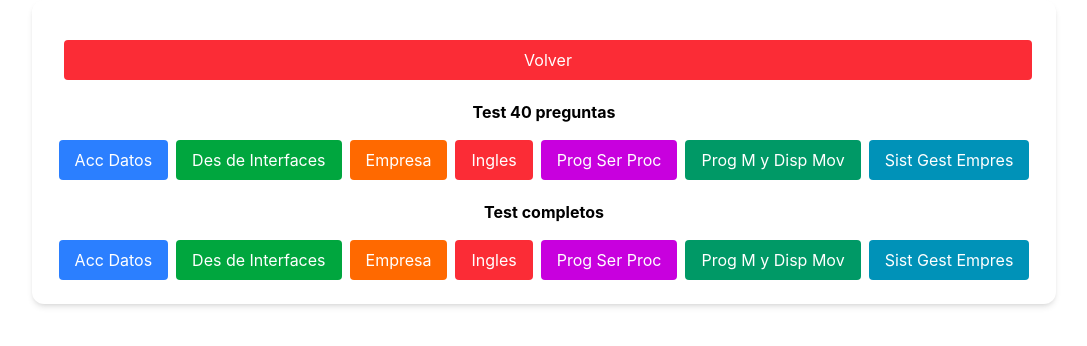
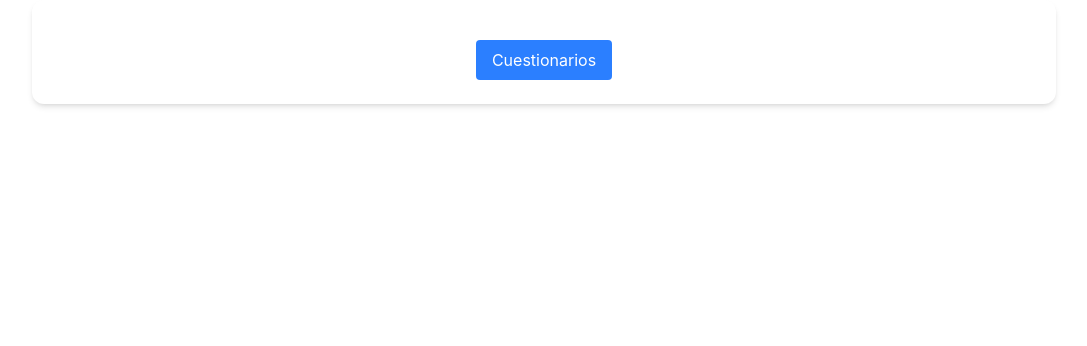
Before and after one commit to NeutroxX99/Simulacros, a React (Vite) app: page / in a window 1280 px wide. Shown: the top 346 px of the page, without its empty margins (96-1183 px from the left). Built offline with nearby package versions, Linux system fonts and the light colour scheme.

Commit message:
Actualización de archivos

```diff
--- a/src/App.jsx
+++ b/src/App.jsx
@@ -6,8 +6,6 @@ import { SpeedInsights } from '@vercel/speed-insights/react';
 const shuffleArray = (array) => array.sort(() => Math.random() - 0.5);
 
 const Quiz = () => {
-  // Estados para preguntas y control del quiz
-  const [failedQuestions, setFailedQuestions] = useState([]);
   const [category, setCategory] = useState(null);
   const [questions, setQuestions] = useState([]);
   const [currentQuestion, setCurrentQuestion] = useState(0);
@@ -18,13 +16,8 @@ const Quiz = () => {
   const [nota, setNota] = useState(0);
   const [answered, setAnswered] = useState(false);
   const [feedback, setFeedback] = useState(null);
+  const [selectedOption, setSelectedOption] = useState(null);
 
-  // Estados para los contadores de preguntas
-  const [totalQuestionsCount, setTotalQuestionsCount] = useState(null);
-  const [selectedQuestionsCount, setSelectedQuestionsCount] = useState(null);
-  const [failedQuestionsCount, setFailedQuestionsCount] = useState(null);
-
-  // Calcular la nota según las preguntas contestadas.
   useEffect(() => {
     if (questions.length > 0) {
       setNota((score / questions.length) * 10);
@@ -33,17 +26,14 @@ const Quiz = () => {
     }
   }, [score, questions]);
 
-  // Iniciar el quiz de 40 preguntas
-  const startQuiz = (selectedCategory, customQuestions = null) => {
-    const allQuestions = customQuestions || quizCategories[selectedCategory];
+  const startQuiz = () => {
+    const selectedCategory = "cuestionarios";
+    const allQuestions = quizCategories[selectedCategory];
     const shuffledAll = shuffleArray([...allQuestions]);
     const finalQuestions = shuffledAll.slice(0, 40);
 
     setCategory(selectedCategory);
     setQuestions(finalQuestions);
-    setSelectedQuestionsCount(40); // Guardamos 40
-    setTotalQuestionsCount(null); // Reiniciamos totalQuestionsCount
-    setFailedQuestions([]);
     setCurrentQuestion(0);
     setScore(0);
     setShowScore(false);
@@ -53,242 +43,39 @@ const Quiz = () => {
     setAnswered(false);
   };
 
-  // Iniciar el quiz completo
-  const startQuizComplet = (selectedCategory, customQuestions = null) => {
-    const allQuestions = customQuestions || quizCategories[selectedCategory];
-    const shuffledAll = shuffleArray([...allQuestions]);
-    const finalQuestions = shuffledAll.slice(0, allQuestions.length);
-
-    setCategory(selectedCategory);
-    setQuestions(finalQuestions);
-    setTotalQuestionsCount(finalQuestions.length); // Guardamos el total
-    setSelectedQuestionsCount(null); // Reiniciamos selectedQuestionsCount
-    setFailedQuestions([]);
-    setCurrentQuestion(0);
-    setScore(0);
-    setShowScore(false);
-    setFeedback(null);
-    setShowNext(false);
-    setShuffledOptions(shuffleArray([...finalQuestions[0].options]));
-    setAnswered(false);
-  };
-
-  const [selectedOption, setSelectedOption] = useState(null); // Para almacenar la opción seleccionada
-
-  const handleAnswer = (option) => {
-    if (!answered) {
-      setSelectedOption(option); // Guardamos la opción seleccionada
-      if (option.correct) {
-        setScore((prev) => prev + 1);
-        setFeedback({ message: "¡Correcto!", correct: true });
-      } else {
-        const correctAnswer = questions[currentQuestion].options.find(
-          (opt) => opt.correct
-        ).text;
-        setFeedback({
-          message: `Respuesta correcta: ${correctAnswer}`,
-          correct: false,
-        });
-        setFailedQuestions((prev) => [...prev, questions[currentQuestion]]);
-      }
-      setShowNext(true);
-      setAnswered(true);
-    }
-  };
-
-  // Siguiente pregunta o mostrar resultados
-  const nextQuestion = () => {
-    const nextQuestionIndex = currentQuestion + 1;
-    if (nextQuestionIndex < questions.length) {
-      setCurrentQuestion(nextQuestionIndex);
-      setShuffledOptions(shuffleArray([...questions[nextQuestionIndex].options]));
-      setFeedback(null);
-      setShowNext(false);
-      setAnswered(false);
-    } else {
-      setShowScore(true);
-    }
-  };
-
-  // Reiniciar solo las preguntas falladas
-  const retryFailedQuestions = () => {
-    if (failedQuestions.length > 0) {
-      setFailedQuestionsCount(failedQuestions.length); // Guardamos el número de falladas
-      startQuiz(category, failedQuestions);
-    }
-  };
-
-  // Determinar el total a mostrar en la puntuación
-  const totalDisplay =
-    failedQuestionsCount ??
-    selectedQuestionsCount ??
-    totalQuestionsCount ??
-    questions.length;
-
   return (
     <div className="p-6 xl:max-w-[80%] max-w-[95%] mx-auto bg-white rounded-xl shadow-md space-y-4 text-center">
       <Analytics />
       <SpeedInsights />
-      {/* Menú de inicio */}
       {!category ? (
-        <div>
-          <div>
-
-            <a href="https://www.kodedev.tech/"><div className=" group-[link]: mt-4 ml-2 bg-red-500 text-white px-2 py-1 md:px-4 md:py-2 md:text-md rounded hover:bg-red-700 cursor-pointer">Volver</div></a>
-
-            <h2 className="mt-5 font-bold">Test 40 preguntas</h2>
-            <button
-              className="mt-4 bg-blue-500 text-white px-2 py-1 md:px-4 md:py-2 md:text-md rounded hover:bg-blue-700 cursor-pointer"
-              onClick={() => startQuiz("acceso_datos")}
-            >
-              Acc Datos
-            </button>
-            <button
-              className="mt-4 ml-2 bg-green-600 text-white px-2 py-1 md:px-4 md:py-2 md:text-md rounded hover:bg-green-800 cursor-pointer"
-              onClick={() => startQuiz("desarrollo_interfaces")}
-            >
-              Des de Interfaces
-            </button>
-            <button
-              className="mt-4 ml-2 bg-orange-500 text-white px-2 py-1 md:px-4 md:py-2 md:text-md rounded hover:bg-orange-700 cursor-pointer"
-              onClick={() => startQuiz("empresa")}
-            >
-              Empresa
-            </button>
-            <button
-              className="mt-4 ml-2 bg-red-500 text-white px-2 py-1 md:px-4 md:py-2 md:text-md rounded hover:bg-red-700 cursor-pointer"
-              onClick={() => startQuiz("ingles")}
-            >
-              Ingles
-            </button>
-            <button
-              className="mt-4 ml-2 bg-fuchsia-600 text-white px-2 py-1 md:px-4 md:py-2 md:text-md rounded hover:bg-fuchsia-800 cursor-pointer"
-              onClick={() => startQuiz("progr_serv_proces")}
-            >
-              Prog Ser Proc
-            </button>
-            <button
-              className="mt-4 ml-2 bg-emerald-600 text-white px-2 py-1 md:px-4 md:py-2 md:text-md rounded hover:bg-emerald-800 cursor-pointer"
-              onClick={() => startQuiz("progr_mult_dispos_moviles")}
-            >
-              Prog M y Disp Mov
-            </button>
-            <button
-              className="mt-4 ml-2 bg-cyan-600 text-white px-2 py-1 md:px-4 md:py-2 md:text-md rounded hover:bg-cyan-800 cursor-pointer"
-              onClick={() => startQuiz("sist_gest_empres")}
-            >
-              Sist Gest Empres
-            </button>
-          </div>
-          <div>
-            <h2 className="mt-5 font-bold">Test completos</h2>
-            <button
-              className="mt-4 bg-blue-500 text-white px-2 py-1 md:px-4 md:py-2 md:text-md rounded hover:bg-blue-700 cursor-pointer"
-              onClick={() => startQuizComplet("acceso_datos")}
-            >
-              Acc Datos
-            </button>
-            <button
-              className="mt-4 ml-2 bg-green-600 text-white px-2 py-1 md:px-4 md:py-2 md:text-md rounded hover:bg-green-800 cursor-pointer"
-              onClick={() => startQuizComplet("desarrollo_interfaces")}
-            >
-              Des de Interfaces
-            </button>
-            <button
-              className="mt-4 ml-2 bg-orange-500 text-white px-2 py-1 md:px-4 md:py-2 md:text-md rounded hover:bg-orange-700 cursor-pointer"
-              onClick={() => startQuizComplet("empresa")}
-            >
-              Empresa
-            </button>
-            <button
-              className="mt-4 ml-2 bg-red-500 text-white px-2 py-1 md:px-4 md:py-2 md:text-md rounded hover:bg-red-700 cursor-pointer"
-              onClick={() => startQuizComplet("ingles")}
-            >
-              Ingles
-            </button>
-            <button
-              className="mt-4 ml-2 bg-fuchsia-600 text-white px-2 py-1 md:px-4 md:py-2 md:text-md rounded hover:bg-fuchsia-800 cursor-pointer"
-              onClick={() => startQuizComplet("progr_serv_proces")}
-            >
-              Prog Ser Proc
-            </button>
-            <button
-              className="mt-4 ml-2 bg-emerald-600 text-white px-2 py-1 md:px-4 md:py-2  md:text-md rounded hover:bg-emerald-800 cursor-pointer"
-              onClick={() => startQuizComplet("progr_mult_dispos_moviles")}
-            >
-              Prog M y Disp Mov
-            </button>
-            <button
-              className="mt-4 ml-2 bg-cyan-600 text-white px-2 py-1 md:px-4 md:py-2  md:text-md rounded hover:bg-cyan-800 cursor-pointer"
-              onClick={() => startQuizComplet("sist_gest_empres")}
-            >
-              Sist Gest Empres
-            </button>
-          </div>
-        </div>
+        <button
+          className="mt-4 bg-blue-500 text-white px-4 py-2 rounded hover:bg-blue-700 cursor-pointer"
+          onClick={startQuiz}
+        >
+          Cuestionarios
+        </button>
       ) : showScore ? (
         <div>
-          <h2 className="text-xl font-bold text-green-600">
-            Tu puntuación: {score} / {totalDisplay}
-          </h2>
-          <h2 className="text-xl font-bold text-green-600">
-            Tu nota: {nota.toFixed(2)}
-          </h2>
-          <button
-            onClick={() => setCategory(null)}
-            className="mt-4 bg-blue-500 text-white px-4 py-2 rounded hover:bg-blue-700 cursor-pointer"
-          >
-            Volver al menú
-          </button>
-          {failedQuestions.length > 0 && (
-            <button
-              onClick={retryFailedQuestions}
-              className="mt-4 ml-2 bg-red-500 text-white px-4 py-2 rounded hover:bg-red-700 cursor-pointer"
-            >
-              Reintentar preguntas falladas
-            </button>
-          )}
+          <h2 className="text-xl font-bold text-green-600">Tu puntuación: {score} / {questions.length}</h2>
+          <h2 className="text-xl font-bold text-green-600">Tu nota: {nota.toFixed(2)}</h2>
         </div>
       ) : (
         <div>
-          <div className="mb-5 text-xs w-full text-left flex flex-col xl:pt-9">
-            <span className="text-gray-400 text-[70%]">{category}</span>
-            <div>
-              Pregunta nº: {currentQuestion + 1}
-              <div className="font-semibold">
-                Correctas: {score} / {totalDisplay}
-              </div>
-            </div>
-          </div>
-          <h2 className="md:text-lg text-md font-semibold text-gray-700">
-            {questions[currentQuestion]?.question}
-          </h2>
+          <h2 className="md:text-lg text-md font-semibold text-gray-700">{questions[currentQuestion]?.question}</h2>
           <div className="mt-4 space-y-4">
             {shuffledOptions.map((option, index) => (
               <button
                 key={index}
                 disabled={answered}
-                onClick={() => handleAnswer(option)}
-                className={`block w-full md:text-lg text-sm text-left p-2 rounded transition-all
-      ${answered
-                    ? option.correct
-                      ? "outline-2 outline-green-500 bg-green-100 text-green-700"
-                      : selectedOption === option
-                        ? "outline-2 outline-red-500 bg-red-100 text-red-700"
-                        : "bg-gray-100 text-gray-500"
-                    : "bg-gray-100 hover:bg-gray-300 cursor-pointer"
-                  }`}
+                onClick={() => setAnswered(true)}
+                className="block w-full bg-gray-100 hover:bg-gray-300 p-2 rounded cursor-pointer"
               >
                 {option.text}
               </button>
             ))}
-
           </div>
           {showNext && (
-            <button
-              onClick={nextQuestion}
-              className="mt-4 bg-purple-500 text-white px-4 py-2 rounded hover:bg-purple-700 cursor-pointer"
-            >
+            <button className="mt-4 bg-purple-500 text-white px-4 py-2 rounded hover:bg-purple-700 cursor-pointer">
               Siguiente
             </button>
           )}
```
